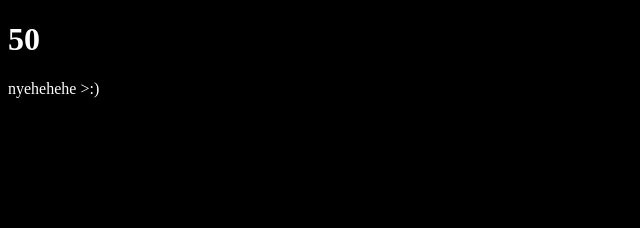
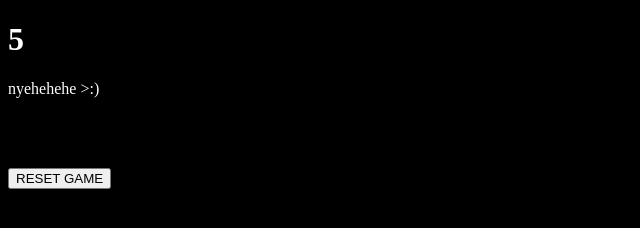
Before and after one commit to catofire/catofire.github.io, a plain HTML site: page testGame/main.html in a window 1280 px wide. Shown: the whole page, without its empty margins (0-640 px from the left). Drawn offline with Linux system fonts and the light colour scheme.

Commit message:
Update main.html

```diff
--- a/testGame/main.html
+++ b/testGame/main.html
@@ -11,6 +11,17 @@
                     return document.cookie.split('; ').find((row) => row.startsWith('totalTicks='))?.split('=')[1]
                 }
             };
+            let gameActions = {
+                "dream" : function() {
+                    if (gameData.will > 0) {
+                        gameData.will = gameData.will + 0.1
+                    }
+                }
+            }
+            let gameData = {
+                "log" : "",
+                "awake" : false
+            }
             let gameTickCount = parseInt(saveManger.load('totalTicks'));
             function gameBoot() {
                 if (isNaN(gameTickCount)) {
@@ -20,11 +31,18 @@
             };
             function gameTick() {
                 gameTickCount++;
-                document.getElementById("numberThatGoesUp").innerHTML = gameTickCount;
+                document.getElementById("numberThatGoesUp").innerHTML = gameTickCount/10;
                 if (gameTickCount%10 == 0) {
                     saveManger.save('totalTicks', gameTickCount)
                 }
+
             };
+            let reset = function() {
+                gameTickCount = 0;
+                gameData = {
+                    "log" : ""
+                }
+            }
 
         </script>
         <style>
@@ -36,5 +54,7 @@
 <body onload="gameBoot()">
     <h1 id ="numberThatGoesUp">NUMBER</h1>
     <p>nyehehehe >:)</p>
+    <br><br><br>
+    <button onclick="reset()">RESET GAME</button>
     </body>
 </html>
```
